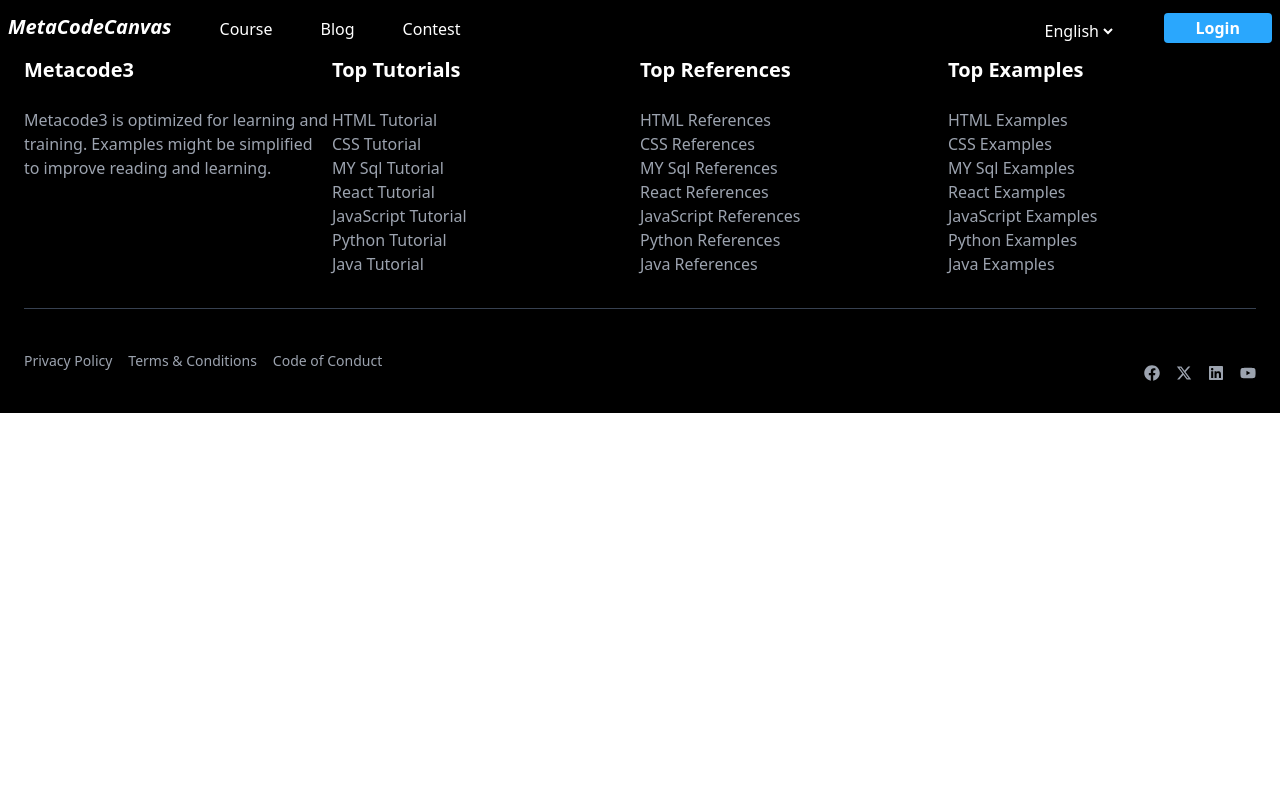
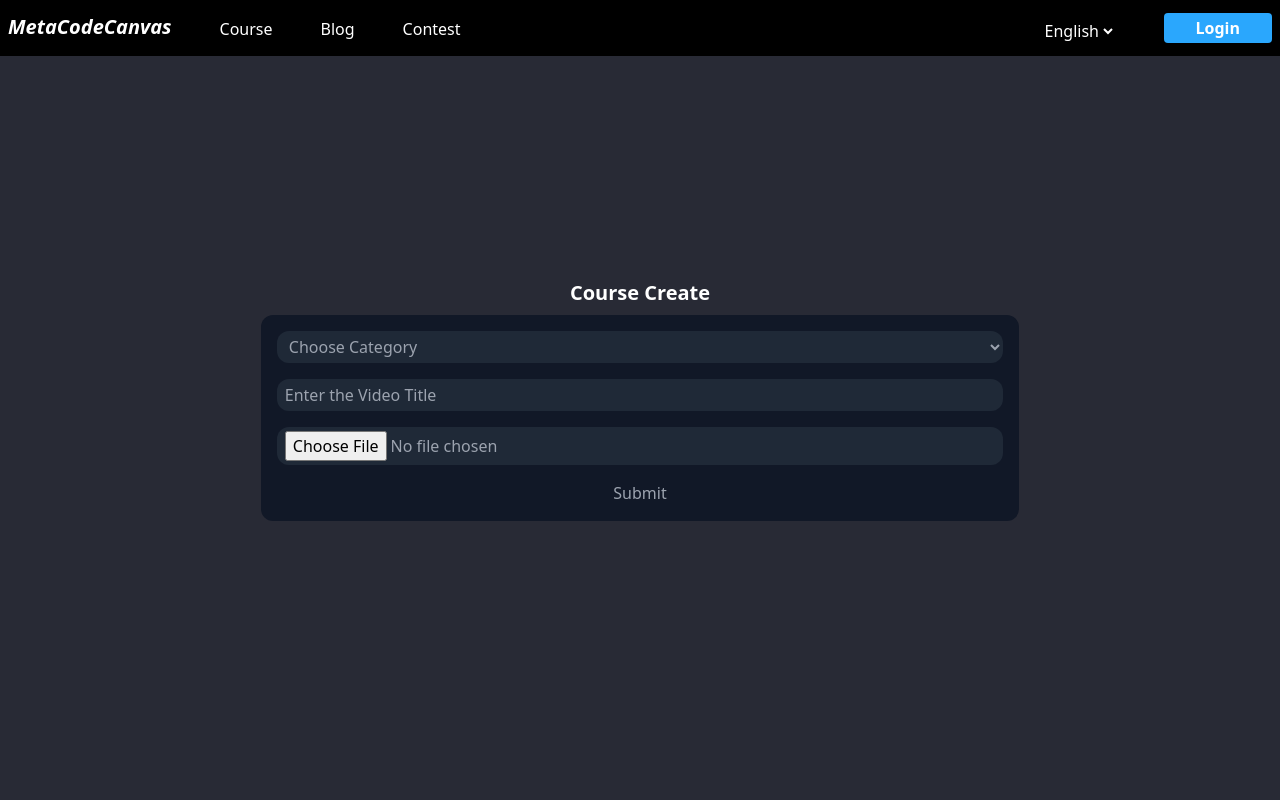
Before and after one commit to Mohammadnoorcse/metacodecanvas, a React (Vite) app in the folder client/: page /deshboard/course/create in a window 1280 px wide. Shown: the top 800 px of the page. Built offline with nearby package versions, Linux system fonts and the light colour scheme.

Commit message:
working courseCroute

```diff
--- a/client/src/components/deshboard/CourseCreate.jsx
+++ b/client/src/components/deshboard/CourseCreate.jsx
@@ -1,9 +1,73 @@
-import React from 'react'
+import React, { useState } from 'react'
 
 const CourseCreate = () => {
+  const [videoCat,setVideoCat] = useState("");
+  const [title,setTitle] = useState("");
+  const [videoFile, setVideoFile] = useState(null);
+    const videoItem = [
+      "html",
+      "css",
+      "python",
+      "c",
+      "c++",
+      "java",
+      "javascript",
+    ];
+
   return (
-    <div>CourseCreate</div>
-  )
+    <div className="w-full min-h-screen w-center bg-color">
+      <div className="container-content flex justify-center items-center flex-col gap-2">
+        <h1 className="text-white text-xl font-bold pt-3 text-center">
+          Course Create
+        </h1>
+        <form
+          action=""
+          className="w-full md:w-[60%] max-h-screen flex flex-col gap-3 bg-gray-900 rounded-xl mb-[1rem] p-[1rem] overflow-y-auto scrollbar-hide"
+        >
+          <div className="w-full">
+            <select
+              onChange={(e) => setVideoCat(e.target.value)}
+              value={videoCat}
+              className="w-full outline-none bg-gray-800 rounded-xl text-gray-400 hover:text-white py-1 px-2 flex items-center max-h-10 overflow-y-auto"
+            >
+              <option value="">Choose Category</option>
+              {videoItem.map((cate) => (
+                <option key={cate} value={cate} className="py-1 cursor-pointer">
+                  {cate}
+                </option>
+              ))}
+            </select>
+          </div>
+
+          <div className="w-full">
+            <input
+              type="text"
+              placeholder="Enter the Video Title"
+              value={title}
+              onChange={(e) => setTitle(e.target.value)}
+              className="w-full outline-none bg-gray-800 rounded-xl text-gray-400 hover:text-white py-1 px-2"
+            />
+          </div>
+          <div className="w-full">
+            <input
+              type="file"
+              accept="video/*"
+              placeholder="Enter the Video Title"
+              // value={videoFile}
+              onChange={(e) => setVideoFile(e.target.files[0])}
+              className="w-full outline-none bg-gray-800 rounded-xl text-gray-400 hover:text-white py-1 px-2"
+            />
+          </div>
+          <button
+            type="submit"
+            className="text-gray-400 hover:text-white cursor-pointer"
+          >
+            Submit
+          </button>
+        </form>
+      </div>
+    </div>
+  );
 }
 
 export default CourseCreate
```
